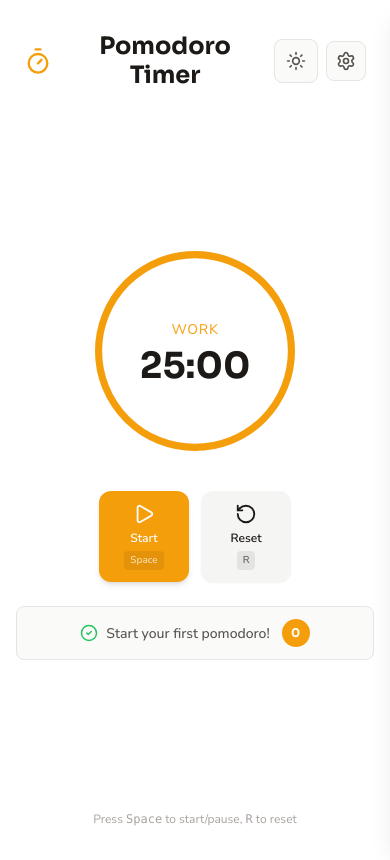
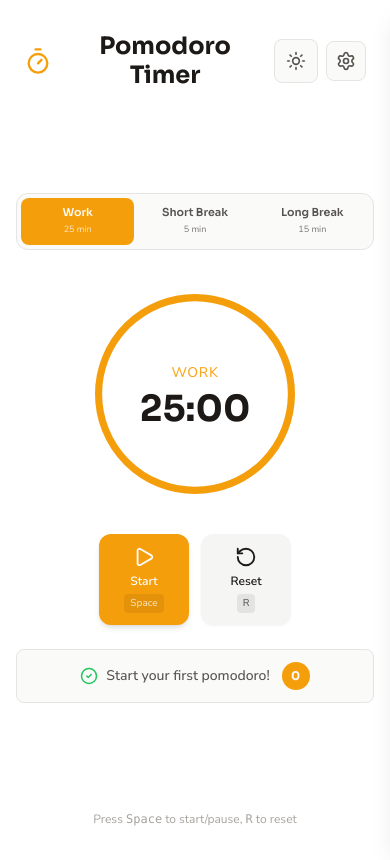
Before and after one commit to hikmetgulsesli/pomodoro-timer, a React (Vite) app: page / in a window 390 px wide. Built offline with nearby package versions, Linux system fonts and the light colour scheme.

Commit message:
feat: US-002 - Timer Core & Circular Progress Ring

```diff
--- a/src/App.css
+++ b/src/App.css
@@ -297,3 +297,12 @@ html, body {
   overflow-x: hidden;
   max-width: 100vw;
 }
+
+/* Mode Selector Section */
+.app-mode-section {
+  display: flex;
+  flex-direction: column;
+  align-items: center;
+  width: 100%;
+  margin-bottom: var(--space-4);
+}
--- a/src/App.tsx
+++ b/src/App.tsx
@@ -9,6 +9,7 @@ import { TimerDisplay } from './components/TimerDisplay';
 import { TimerControls } from './components/TimerControls';
 import { SessionCounter } from './components/SessionCounter';
 import { SettingsPanel } from './components/SettingsPanel';
+import { ModeSelector } from './components/ModeSelector';
 import './App.css';
 
 function App() {
@@ -25,6 +26,7 @@ function App() {
     start,
     pause,
     reset,
+    setMode,
   } = useTimer(settings, {
     onWorkComplete: playWorkComplete,
     onBreakComplete: playBreakComplete,
@@ -90,6 +92,15 @@ function App() {
 
       {/* Main Content */}
       <main className="app-main">
+        {/* Mode Selector */}
+        <section className="app-mode-section">
+          <ModeSelector
+            currentMode={mode}
+            onModeChange={setMode}
+            disabled={timerState === 'running'}
+          />
+        </section>
+
         {/* Timer Display */}
         <section className="app-timer-section">
           <TimerDisplay
--- /dev/null
+++ b/src/components/ModeSelector.css
@@ -0,0 +1,121 @@
+/* ModeSelector Component Styles */
+
+.mode-selector {
+  display: flex;
+  gap: var(--space-2);
+  padding: var(--space-2);
+  background-color: var(--surface-secondary);
+  border-radius: var(--radius-xl);
+  border: 1px solid var(--border);
+}
+
+.mode-selector__button {
+  display: flex;
+  flex-direction: column;
+  align-items: center;
+  gap: var(--space-1);
+  padding: var(--space-3) var(--space-4);
+  border: none;
+  border-radius: var(--radius-lg);
+  background-color: transparent;
+  color: var(--text-secondary);
+  cursor: pointer;
+  transition: background-color var(--transition-fast), color var(--transition-fast), transform var(--transition-fast);
+  min-width: 80px;
+}
+
+.mode-selector__button:hover:not(:disabled) {
+  background-color: var(--surface-tertiary);
+  color: var(--text);
+  transform: translateY(-1px);
+}
+
+.mode-selector__button:active:not(:disabled) {
+  transform: translateY(0);
+}
+
+.mode-selector__button--active {
+  background-color: var(--primary);
+  color: var(--text-inverse);
+}
+
+.mode-selector__button--active:hover:not(:disabled) {
+  background-color: var(--primary-hover);
+  color: var(--text-inverse);
+}
+
+.mode-selector__button:disabled {
+  opacity: 0.5;
+  cursor: not-allowed;
+}
+
+.mode-selector__label {
+  font-family: var(--font-heading);
+  font-size: var(--text-sm);
+  font-weight: 600;
+  line-height: 1.2;
+}
+
+.mode-selector__duration {
+  font-family: var(--font-body);
+  font-size: var(--text-xs);
+  opacity: 0.8;
+}
+
+/* Tablet adjustments (768px and below) */
+@media (max-width: 768px) {
+  .mode-selector {
+    gap: var(--space-1);
+    padding: var(--space-1);
+  }
+
+  .mode-selector__button {
+    padding: var(--space-2) var(--space-3);
+    min-width: 70px;
+  }
+
+  .mode-selector__label {
+    font-size: var(--text-xs);
+  }
+
+  .mode-selector__duration {
+    font-size: 10px;
+  }
+}
+
+/* Mobile adjustments (480px and below) */
+@media (max-width: 480px) {
+  .mode-selector {
+    width: 100%;
+    justify-content: center;
+  }
+
+  .mode-selector__button {
+    flex: 1;
+    min-width: 0;
+    padding: var(--space-2);
+  }
+
+  .mode-selector__label {
+    font-size: 11px;
+  }
+
+  .mode-selector__duration {
+    font-size: 9px;
+  }
+}
+
+/* Reduced motion preference */
+@media (prefers-reduced-motion: reduce) {
+  .mode-selector__button {
+    transition: none;
+  }
+
+  .mode-selector__button:hover:not(:disabled) {
+    transform: none;
+  }
+
+  .mode-selector__button:active:not(:disabled) {
+    transform: none;
+  }
+}
--- /dev/null
+++ b/src/components/ModeSelector.tsx
@@ -0,0 +1,56 @@
+import React from 'react';
+import type { TimerMode } from '../hooks/useTimer';
+import './ModeSelector.css';
+
+export interface ModeSelectorProps {
+  currentMode: TimerMode;
+  onModeChange: (mode: TimerMode) => void;
+  disabled?: boolean;
+}
+
+interface ModeOption {
+  value: TimerMode;
+  label: string;
+  duration: string;
+}
+
+const MODES: ModeOption[] = [
+  { value: 'work', label: 'Work', duration: '25 min' },
+  { value: 'shortBreak', label: 'Short Break', duration: '5 min' },
+  { value: 'longBreak', label: 'Long Break', duration: '15 min' },
+];
+
+export const ModeSelector: React.FC<ModeSelectorProps> = ({
+  currentMode,
+  onModeChange,
+  disabled = false,
+}) => {
+  const handleModeChange = (mode: TimerMode) => {
+    if (!disabled && mode !== currentMode) {
+      onModeChange(mode);
+    }
+  };
+
+  return (
+    <div className="mode-selector" data-testid="mode-selector">
+      {MODES.map((mode) => (
+        <button
+          key={mode.value}
+          type="button"
+          className={`mode-selector__button ${
+            currentMode === mode.value ? 'mode-selector__button--active' : ''
+          }`}
+          onClick={() => handleModeChange(mode.value)}
+          disabled={disabled}
+          aria-pressed={currentMode === mode.value}
+          data-testid={`mode-button-${mode.value}`}
+        >
+          <span className="mode-selector__label">{mode.label}</span>
+          <span className="mode-selector__duration">{mode.duration}</span>
+        </button>
+      ))}
+    </div>
+  );
+};
+
+export default ModeSelector;
--- a/src/hooks/useTimer.ts
+++ b/src/hooks/useTimer.ts
@@ -20,6 +20,7 @@ export interface UseTimerReturn {
   pause: () => void;
   reset: () => void;
   skip: () => void;
+  setMode: (mode: TimerMode) => void;
 }
 
 export interface UseTimerOptions {
@@ -53,7 +54,7 @@ export function useTimer(
 ): UseTimerReturn {
   const mergedSettings = { ...DEFAULT_SETTINGS, ...settings };
 
-  const [mode, setMode] = useState<TimerMode>('work');
+  const [mode, setModeState] = useState<TimerMode>('work');
   const [timerState, setTimerState] = useState<TimerState>('idle');
   const [timeRemaining, setTimeRemaining] = useState<number>(
     getDurationForMode('work', mergedSettings)
@@ -107,10 +108,17 @@ export function useTimer(
       optionsRef.current.onBreakComplete?.();
     }
 
-    setMode(nextMode);
+    setModeState(nextMode);
     setTimeRemaining(getDurationForMode(nextMode, settingsRef.current));
     setTimerState('idle');
   }, [mode, getNextMode]);
+
+  const setMode = useCallback((newMode: TimerMode) => {
+    clearTimerInterval();
+    setModeState(newMode);
+    setTimeRemaining(getDurationForMode(newMode, settingsRef.current));
+    setTimerState('idle');
+  }, [clearTimerInterval]);
 
   const start = useCallback(() => {
     if (timerState === 'running') return;
@@ -172,5 +180,6 @@ export function useTimer(
     pause,
     reset,
     skip,
+    setMode,
   };
 }
```
Also changed, not shown: 1 other file (tests, documents, lock files or other folders).
